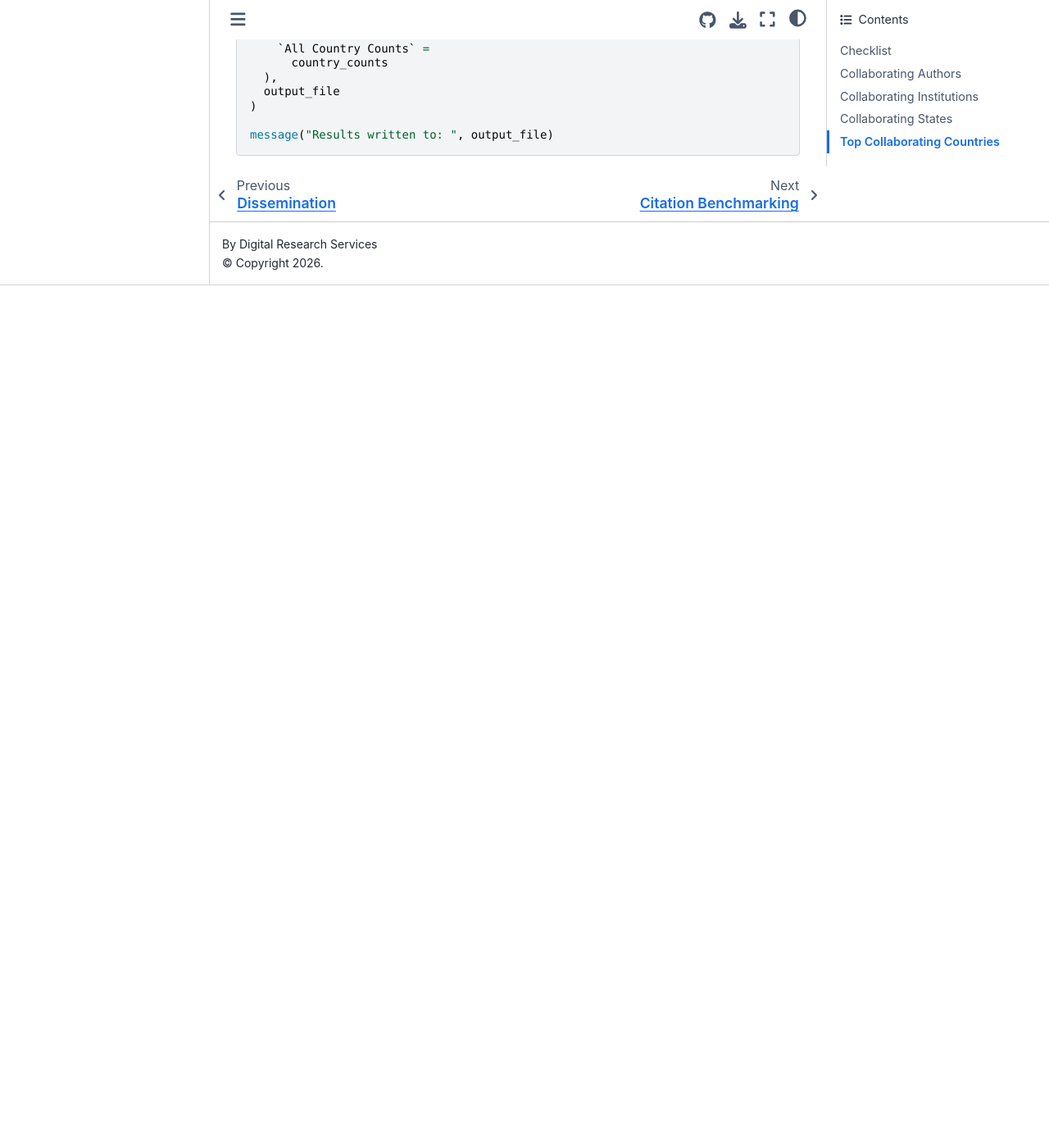
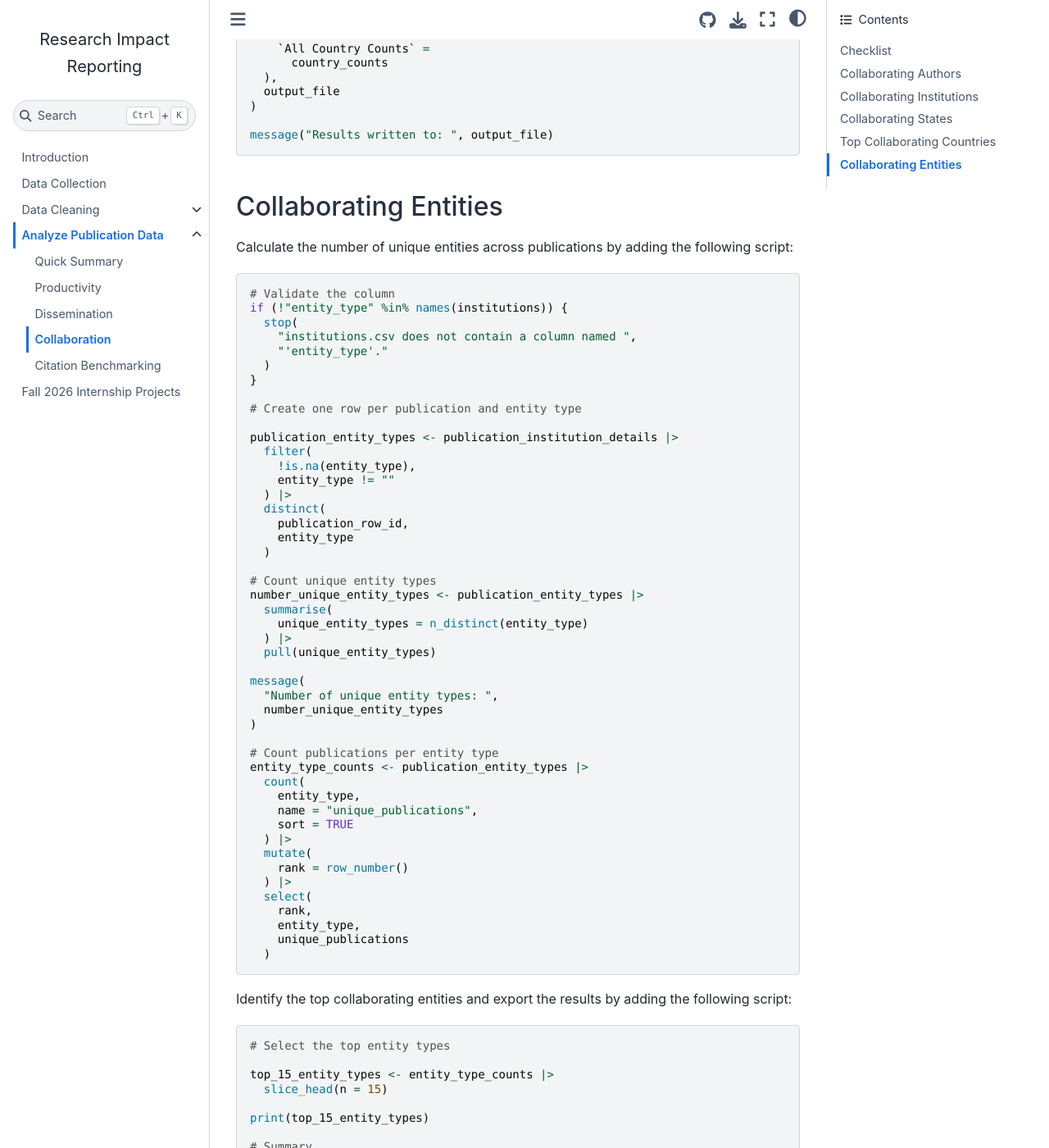
Before and after one commit to vvlooking/research-impact, a Jupyter Book: the page built from website/analyze-data-collaboration.md, in a window 1280 px wide and 1400 px high, scrolled down 7760 px. Shown: the whole window at 82% size. Built offline with Jupyter Book 1.0.4 settings and Sphinx 7.4.7 and the Sphinx Book theme 1.1.4, drawn with Linux system fonts in a browser that asks for light colours; before the commit the page ends 8108 px from its top, so only the background shows below that; some of the changed text lies outside the part shown.

Commit message:
Update analyze-data-collaboration.md

````diff
--- a/website/analyze-data-collaboration.md
+++ b/website/analyze-data-collaboration.md
@@ -419,3 +419,130 @@ write_xlsx(
 
 message("Results written to: ", output_file)
 ```
+
+## Collaborating Entities
+
+Calculate the number of unique entities across publications by adding the following script:
+
+```r
+# Validate the column
+if (!"entity_type" %in% names(institutions)) {
+  stop(
+    "institutions.csv does not contain a column named ",
+    "'entity_type'."
+  )
+}
+
+# Create one row per publication and entity type
+
+publication_entity_types <- publication_institution_details |>
+  filter(
+    !is.na(entity_type),
+    entity_type != ""
+  ) |>
+  distinct(
+    publication_row_id,
+    entity_type
+  )
+
+# Count unique entity types
+number_unique_entity_types <- publication_entity_types |>
+  summarise(
+    unique_entity_types = n_distinct(entity_type)
+  ) |>
+  pull(unique_entity_types)
+
+message(
+  "Number of unique entity types: ",
+  number_unique_entity_types
+)
+
+# Count publications per entity type
+entity_type_counts <- publication_entity_types |>
+  count(
+    entity_type,
+    name = "unique_publications",
+    sort = TRUE
+  ) |>
+  mutate(
+    rank = row_number()
+  ) |>
+  select(
+    rank,
+    entity_type,
+    unique_publications
+  )
+```
+
+Identify the top collaborating entities and export the results by adding the following script:
+
+```r
+# Select the top entity types
+
+top_15_entity_types <- entity_type_counts |>
+  slice_head(n = 15)
+
+print(top_15_entity_types)
+
+# Summary
+
+entity_type_summary_table <- tibble(
+  measure = c(
+    "Publications in input file",
+    "Publications with at least one identified entity type",
+    "Unique entity types",
+    "Publication-entity type combinations"
+  ),
+  value = c(
+    nrow(publications),
+    n_distinct(publication_entity_types$publication_row_id),
+    number_unique_entity_types,
+    nrow(publication_entity_types)
+  )
+)
+
+# Update Excel export
+
+write_xlsx(
+  list(
+    Summary =
+      summary_table,
+
+    `Top 15 Institutions` =
+      top_15_institutions,
+
+    `All Institution Counts` =
+      institution_counts,
+
+    `State Summary` =
+      state_summary_table,
+
+    `Top 15 States` =
+      top_15_states,
+
+    `All State Counts` =
+      state_counts,
+
+    `Country Summary` =
+      country_summary_table,
+
+    `Top 15 Countries` =
+      top_15_countries,
+
+    `All Country Counts` =
+      country_counts,
+
+    `Entity Type Summary` =
+      entity_type_summary_table,
+
+    `Top 15 Entity Types` =
+      top_15_entity_types,
+
+    `All Entity Type Counts` =
+      entity_type_counts
+  ),
+  output_file
+)
+
+message("Results written to: ", output_file)
+```
````
